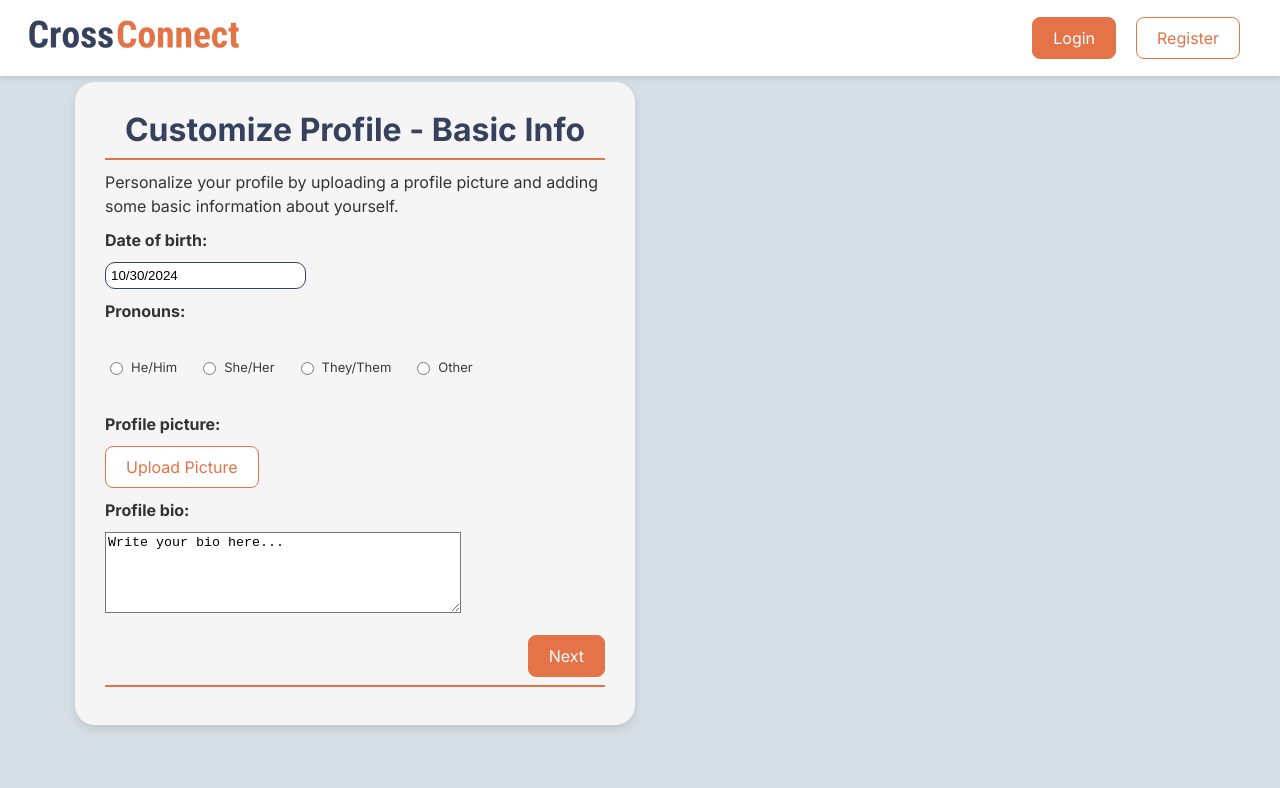
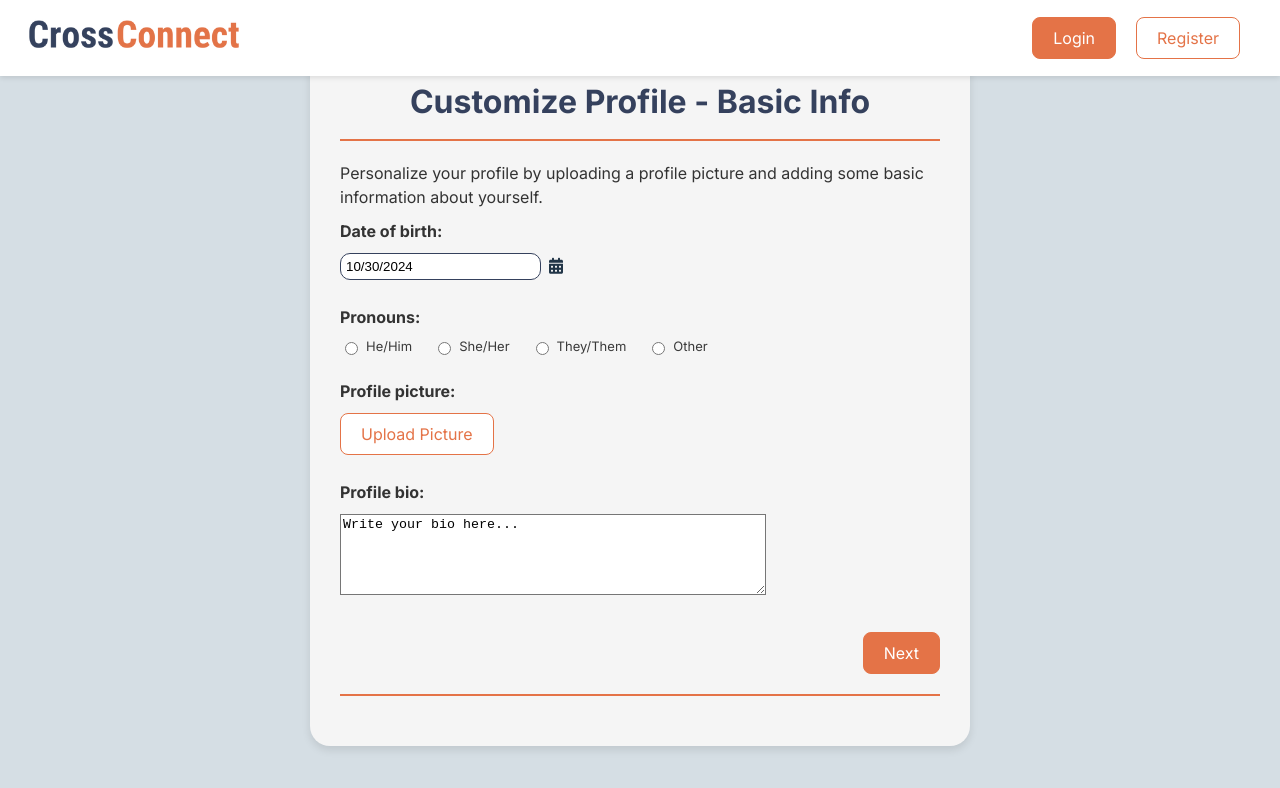
Before and after one commit to ToryHricisakova/Technical_Interaction_Design_Group8, a React (Vite) app: page /onboarding1 in a window 1280 px wide. Shown: the top 788 px of the page. Built offline with nearby package versions, Linux system fonts and the light colour scheme.

Commit message:
Add styling, add margin to horizontalLine

```diff
--- a/src/Components/HorizontalLine.jsx
+++ b/src/Components/HorizontalLine.jsx
@@ -3,6 +3,8 @@ const HorizontalLine = ({ width }) => {
         <hr style={{
             width: width, // adjust the width as needed
             border: "1px solid #E47347",
+            marginTop: "20px",
+            marginBottom: "20px",
         }} />
      );
 }
--- a/src/Pages/Onboarding1.jsx
+++ b/src/Pages/Onboarding1.jsx
@@ -5,7 +5,8 @@ import "react-datepicker/dist/react-datepicker.css";
 import PrimaryButton from "../Components/PrimaryButton";
 import SecondaryButton from "../Components/SecondaryButton";
 import { Link } from "react-router-dom";
-import { width } from "@fortawesome/free-solid-svg-icons/fa0";
+import { FontAwesomeIcon } from "@fortawesome/react-fontawesome";
+import { faCalendar, faCalendarAlt } from "@fortawesome/free-solid-svg-icons";
 
 const Onboarding1 = () => {
   const [date, setDate] = useState(new Date());
@@ -18,14 +19,19 @@ const Onboarding1 = () => {
         Personalize your profile by uploading a profile picture and adding some
         basic information about yourself.
       </div>
-
-      <div className="DoB">
+      <div style={styles.infoGrid}>
+        <div className="DoB" style={styles.infoBlock}>
           <div style={styles.boldparagraph}>Date of birth:</div>
+          <div style={styles.calenderContainer}>
             <div>
               <DatePicker selected={date} onChange={(date) => setDate(date)} />
             </div>
+            <FontAwesomeIcon
+              icon={faCalendarAlt} style={styles.calenderIcon}
+            />
           </div>
-      <div className="pronouns" style={styles.pronouns}>
+        </div>
+        <div className="pronouns" style={styles.infoBlock}>
           <div style={styles.boldparagraph}>Pronouns:</div>
           <div style={styles.radiobuttonGrouping}>
             <div style={styles.radiobutton}>
@@ -75,16 +81,18 @@ const Onboarding1 = () => {
           </div>
         </div>
 
-      <div className="ProfilePicture">
+
+        <div className="ProfilePicture" style={styles.infoBlock}>
           <div style={styles.boldparagraph}>Profile picture:</div>
           <SecondaryButton>Upload Picture</SecondaryButton>
         </div>
 
-      <div className="profileBio">
+        <div className="profileBio" style={styles.infoBlock}>
           <div style={styles.boldparagraph}>Profile bio:</div>
           <textarea style={styles.biotext} id="bioinfo" rows="5" cols="33">
             Write your bio here...
           </textarea>
+        </div>
       </div>
       <Link to="/onboarding2" style={styles.nextButton}>
         <PrimaryButton>Next</PrimaryButton>
@@ -102,10 +110,8 @@ const styles = {
     backgroundColor: "rgba(245, 245, 245, 1)",
     borderRadius: "20px",
     padding: "30px",
-    width: "500px",
-    position: "absolute",
-    bottom: "75px",
-    left: "75px",
+    width: "600px",
+    position: "relative",
     textAlign: "left",
     boxShadow: "0 4px 8px rgba(0, 0, 0, 0.1)",
   },
@@ -135,29 +141,40 @@ const styles = {
     color: "black",
     marginBottom: "1rem",
   },
-
-  pronouns: {
-    margin: "5px 2",
-  },
-
   radiobutton: {
     display: "flex",
     alignItems: "center",
     gap: "0rem",
   },
-
   radiobuttonGrouping: {
     display: "flex",
     gap: "1rem",
     justifyContent: "left",
+    height: "15px",
   },
-
   checkboxLabel: {
     flexShrink: "0", // Prevents the labels from splitting into two lines.
   },
-
   nextButton: {
     display: "flex",
     justifyContent: "flex-end",
+    marginBottom: "1rem"
+  },
+  infoBlock: {
+    paddingBottom: "15px",
+  },
+  // infoGrid: {
+  //   display: "flex",
+  //   flexWrap: "wrap",
+  //   justifyContent: "space-between",
+  //   gap: "20px",
+  // }
+  calenderContainer: {
+    display: "flex",
+    alignItems: "center",
+    gap: "20px",
+  },
+  calenderIcon: {
+    transform: "translateY(-8%)",
   },
 };
```
Lines whose indentation alone changed are shown as unchanged.
